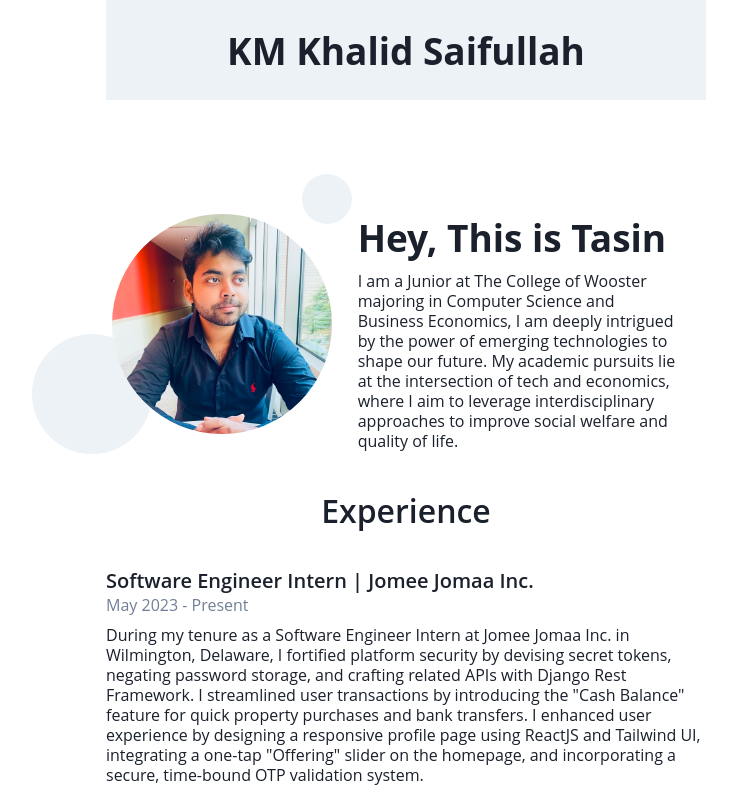
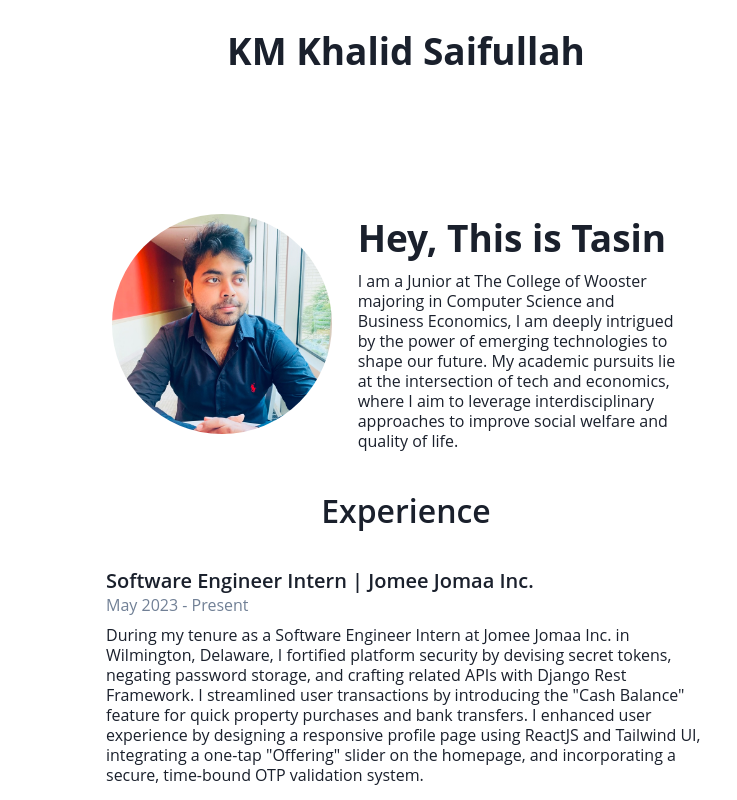
Before and after one commit to t-tasin/tsaifullah, a React (Vite) app: page / in a window 1280 px wide. Shown: the top 800 px of the page, without its empty margins (234-971 px from the left). Built offline with nearby package versions, Linux system fonts and the light colour scheme.

Commit message:
Bubble Ditch (crying)

```diff
--- a/src/App.tsx
+++ b/src/App.tsx
@@ -15,7 +15,7 @@ export default function App() {
         <Flex
           width={"100%"}
           height={"100px"}
-          bgColor={"gray.100"}
+          //bgColor={"gray.100"}
           justifyContent={"center"}
           alignItems={"center"}
         >
@@ -35,7 +35,7 @@ export default function App() {
             alignItems={"center"}
           >
             <Box width={"fit-content"} position={"relative"}>
-              <Box
+              {/* <Box
                 borderRadius={"50%"}
                 bgColor={"gray.100"}
                 width={"50px"}
@@ -44,9 +44,9 @@ export default function App() {
                 top={-10}
                 right={-5}
                 zIndex={-1}
-              />
+              /> */}
               <Image src={ProPic} borderRadius="full" boxSize="220px" />
-              <Box
+              {/* <Box
                 borderRadius={"50%"}
                 bgColor={"gray.100"}
                 width={"120px"}
@@ -55,7 +55,7 @@ export default function App() {
                 bottom={-5}
                 left={-20}
                 zIndex={-1}
-              />
+              /> */}
             </Box>
           </Flex>
           <Box
```
